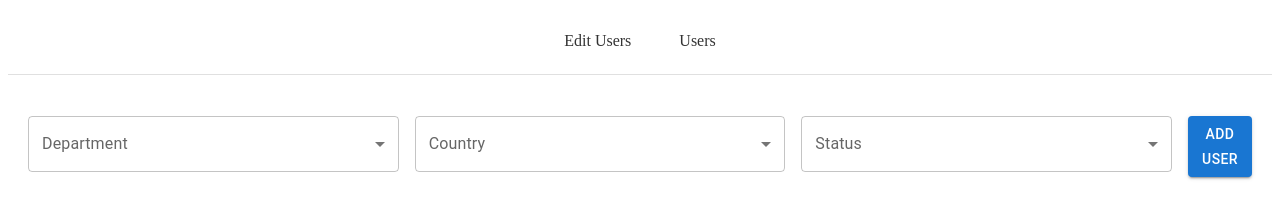
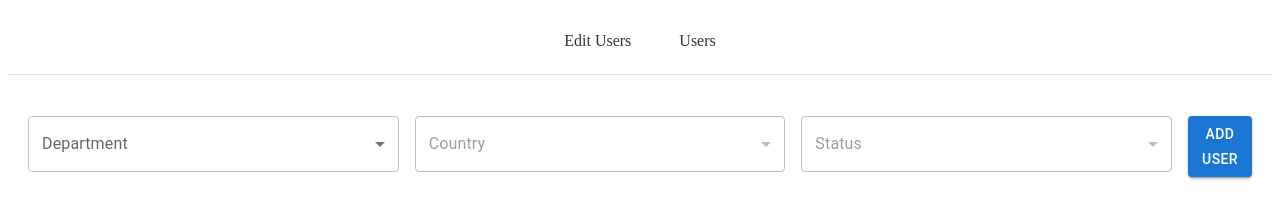
Before and after one commit to MaxSlobodynuk/edit-user, a React (Vite) app: page /users in a window 1280 px wide. Shown: the top 213 px of the page. Built offline with nearby package versions, Linux system fonts and the light colour scheme.

Commit message:
fix user filters

```diff
--- a/src/components/UserFilters/UserFilters.jsx
+++ b/src/components/UserFilters/UserFilters.jsx
@@ -1,5 +1,5 @@
-import { nanoid } from 'nanoid'
-import React, { useState } from "react";
+import { nanoid } from "nanoid";
+import React, { useState, useEffect } from "react";
 import css from "./UserFilters.module.css";
 import {
   Box,
@@ -23,6 +23,17 @@ const UserFilters = ({
   setStatus,
 }) => {
   const [isOpen, setIsOpen] = useState(false);
+  const [filtersDisabled, setFiltersDisabled] = useState(true);
+
+  useEffect(() => {
+    if (selectedDepartments.length >= 3) {
+      setFiltersDisabled(false);
+    } else {
+      setFiltersDisabled(true);
+      setCountry("");
+      setStatus("");
+    }
+  }, [selectedDepartments]);
 
   const handleSelectDepartment = (event) => {
     setSelectedDepartments(event.target.value);
@@ -55,7 +66,7 @@ const UserFilters = ({
         </Select>
       </FormControl>
 
-      <FormControl fullWidth>
+      <FormControl fullWidth disabled={filtersDisabled}>
         <InputLabel>Country</InputLabel>
         <Select value={country} onChange={(e) => setCountry(e.target.value)}>
           {countries.map((country) => (
@@ -66,7 +77,7 @@ const UserFilters = ({
         </Select>
       </FormControl>
 
-      <FormControl fullWidth>
+      <FormControl fullWidth disabled={filtersDisabled}>
         <InputLabel>Status</InputLabel>
         <Select value={status} onChange={(e) => setStatus(e.target.value)}>
           {statuses.map((status) => (
```
